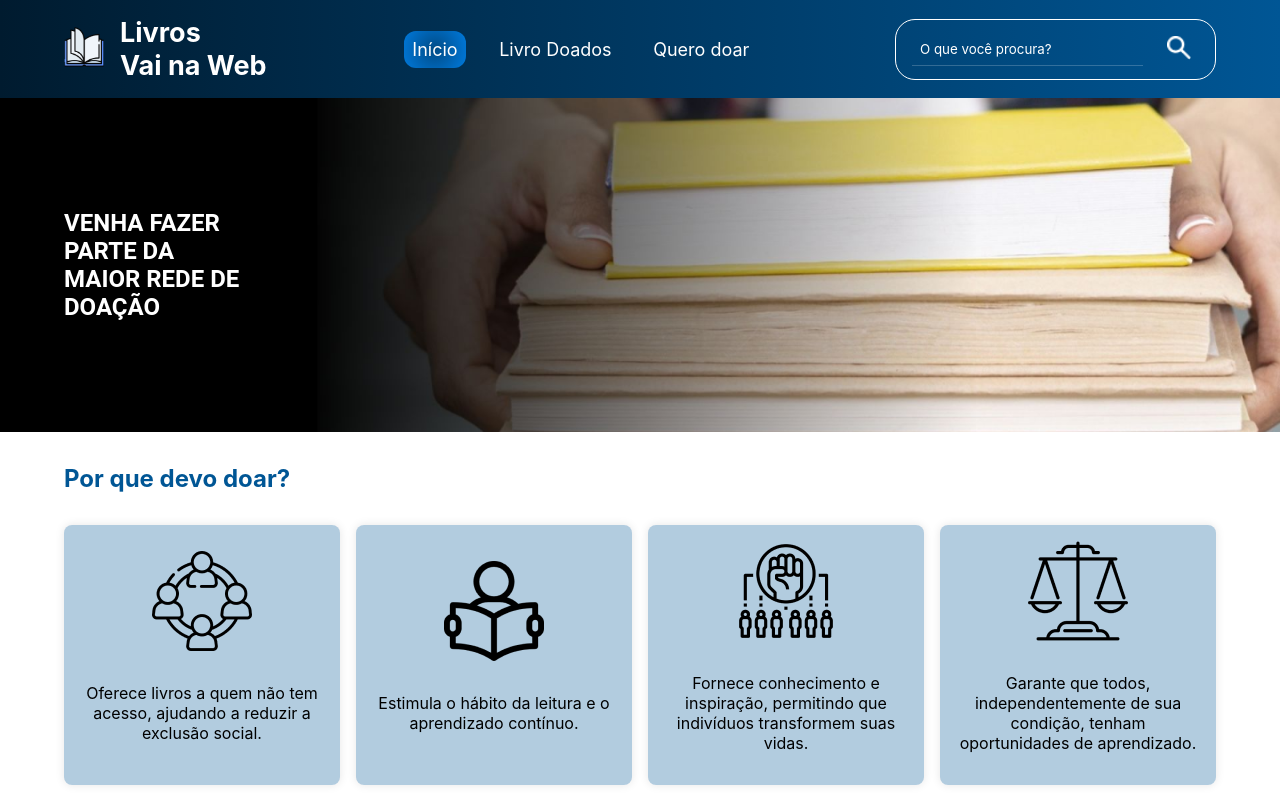
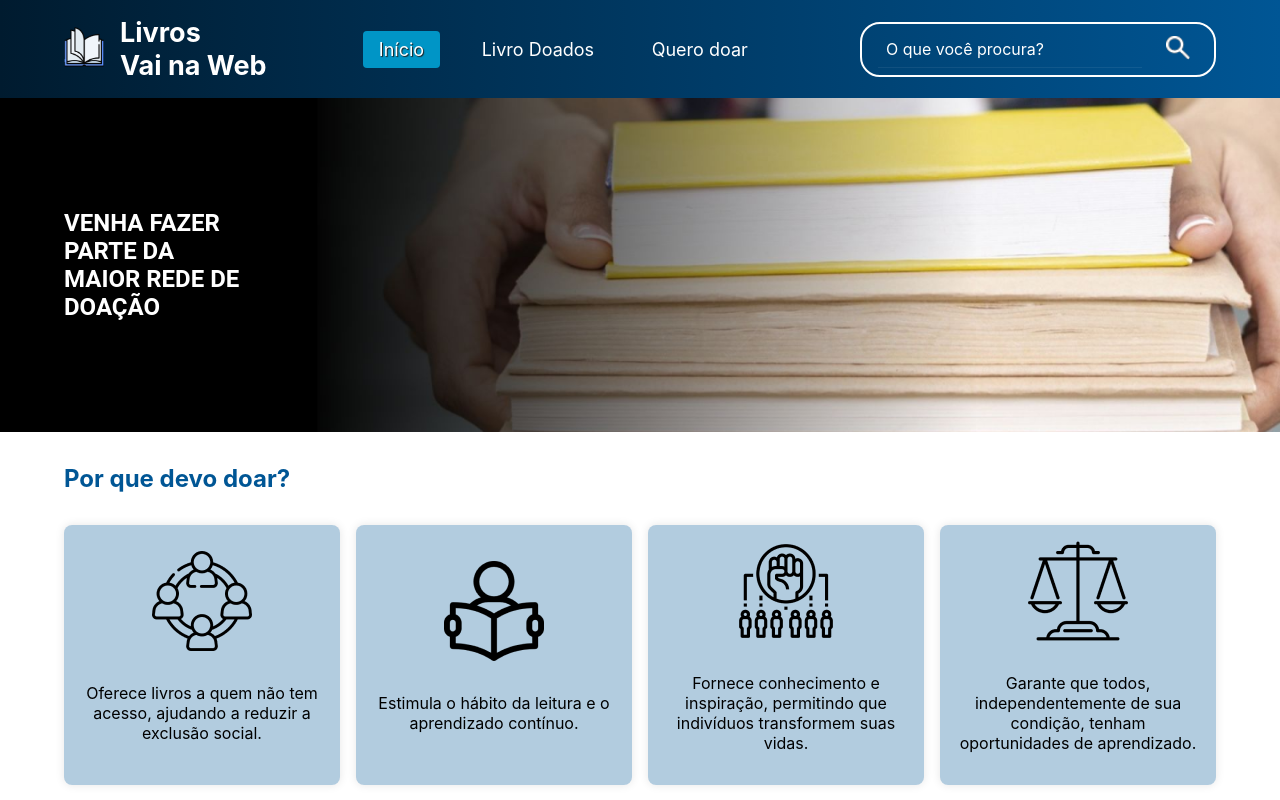
Before and after one commit to argelhr/VNW---desafio-final-mod-1, a React (Vite) app: page / in a window 1280 px wide. Shown: the top 800 px of the page. Built offline with nearby package versions, Linux system fonts and the light colour scheme.

Commit message:
style: melhorias no estilo do cabeçalho

```diff
--- a/src/components/Header/styles.module.scss
+++ b/src/components/Header/styles.module.scss
@@ -43,34 +43,20 @@ header {
     li {
       text-align: center;
       a {
-        padding: 8px;
+        padding: 8px 16px;
         color: #fff;
         text-decoration: none;
         font-size: 18px;
         position: relative;
         transition: all 0.3s ease-in-out;
-        &::after {
-          content: "";
-          position: absolute;
-          width: 100%;
-          height: 2px;
-          bottom: 0;
-          left: 0;
-          background-color: #fff;
-          visibility: hidden;
-          transform: scaleX(0);
-          transition: all 0.3s ease-in-out;
-        }
+        border-radius: 4px;
         &:hover {
           color: #fff;
-          &::after {
-            visibility: visible;
-            transform: scaleX(1);
-          }
+          background: #0095c630;
         }
         &.active {
-          border-radius: 12px;
-          background: radial-gradient(circle, rgba(0, 140, 255, 0.3) 0%, rgba(0, 140, 255, 0.8) 100%);
+          background: #0095c6;
+          text-shadow: 1px 1px 1px #212121;
         }
       }
     }
@@ -79,18 +65,18 @@ header {
     display: flex;
     align-items: center;
     gap: 16px;
-    padding: 8px;
-    border: 1px solid #fff;
+    border: 2px solid #fff;
     border-radius: 20px;
-    padding: 8px 16px;
+    padding: 4px 16px;
     input {
       background: none;
       border: none;
-      border-bottom: 1px solid #fff3;
+      border-bottom: 1px solid #fff1;
       outline: none;
       padding: 8px;
       color: #fff;
       caret-color: #fff;
+      font-size: 16px;
       &::placeholder {
         color: #fff;
       }
@@ -108,7 +94,7 @@ header {
     }
     button {
       padding: 8px;
-      border-radius: 2px;
+      border-radius: 8px;
       background: none;
       border: none;
       cursor: pointer;
@@ -116,12 +102,16 @@ header {
       img {
         width: 24px;
         height: 24px;
+        transition: all 0.3s ease-in-out;
+        filter: drop-shadow(0 0 #313131);
       }
     }
-    //hover do botão
     button:hover {
-      background: rgba(255, 255, 255, 0.2);
-      border-radius: 50%;
+      background: #0095c6;
+      box-shadow: 1px 1px 2px 2px #31313130;
+      & img {
+        filter: drop-shadow(1px 1px #313131);
+      }
     }
   }
 
```
